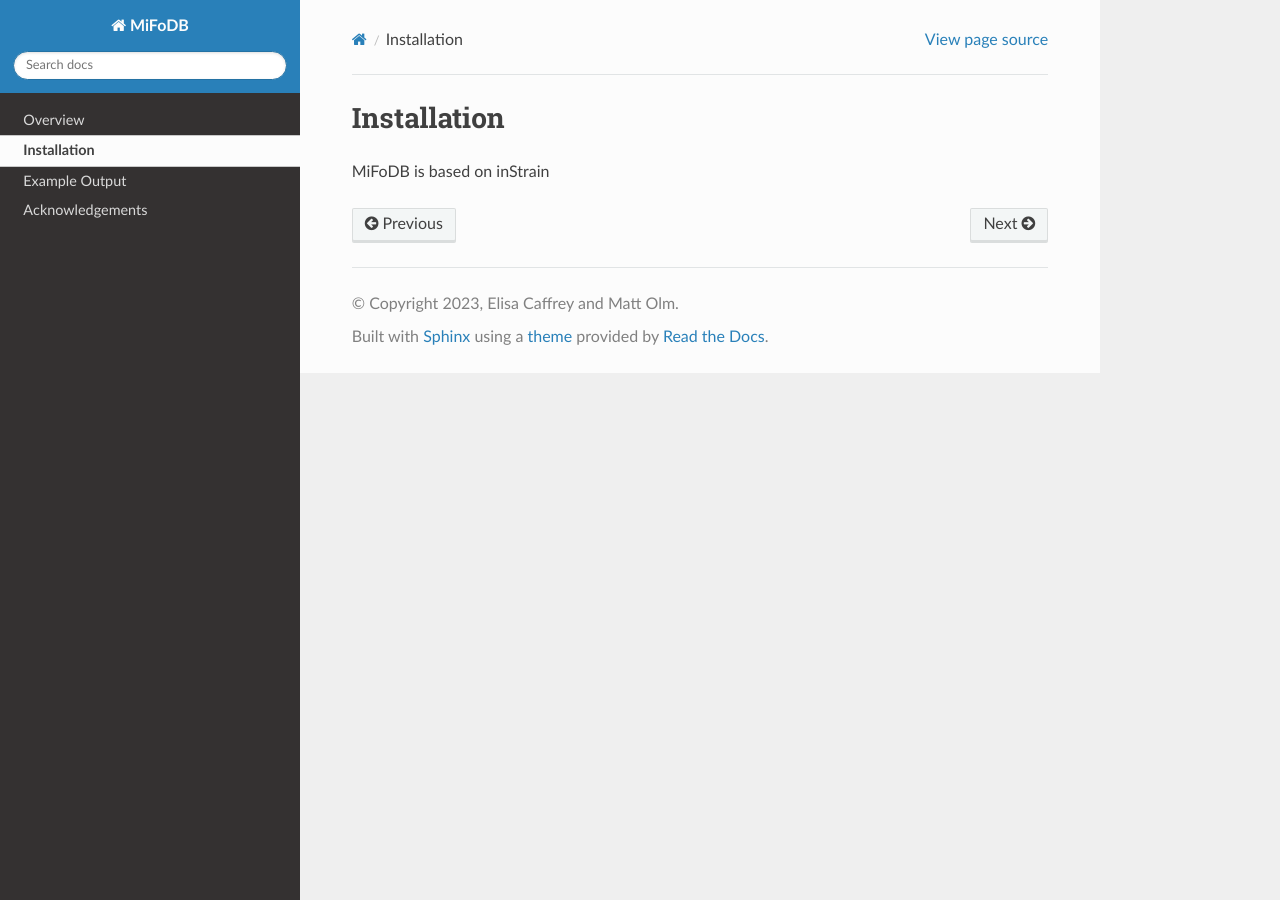
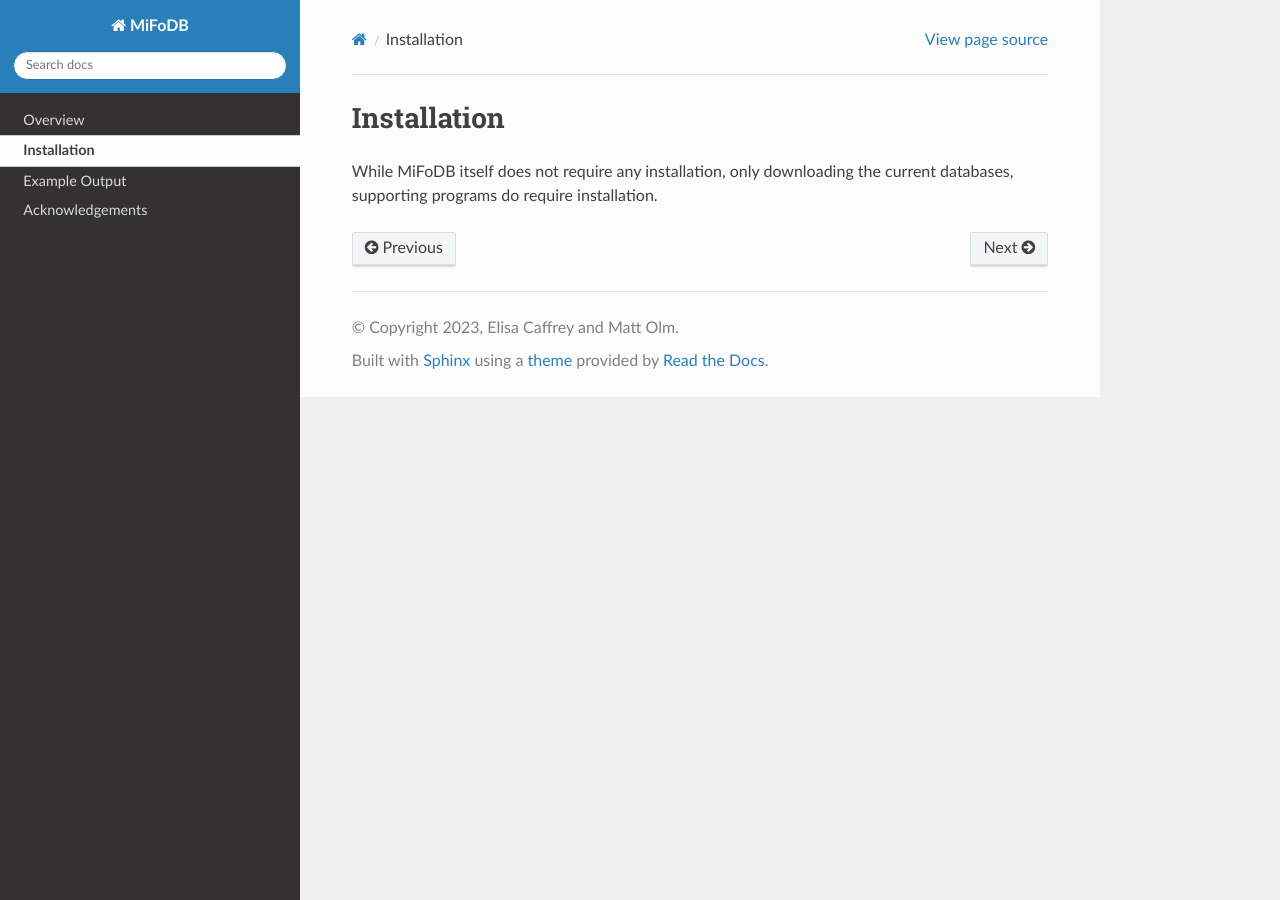
Before and after one commit to elisacaffrey/MiFoDB, a Sphinx documentation site: the page built from docs/source/installation.rst, in a window 1280 px wide. Built offline with Sphinx 7.4.7 and the Read the Docs theme 2.0.0, drawn with Linux system fonts in a browser that asks for light colours.

Commit message:
Update installation.rst

```diff
--- a/docs/source/installation.rst
+++ b/docs/source/installation.rst
@@ -1,3 +1,3 @@
 Installation
 ===================
-MiFoDB is based on inStrain
+While MiFoDB itself does not require any installation, only downloading the current databases, supporting programs do require installation.
```
